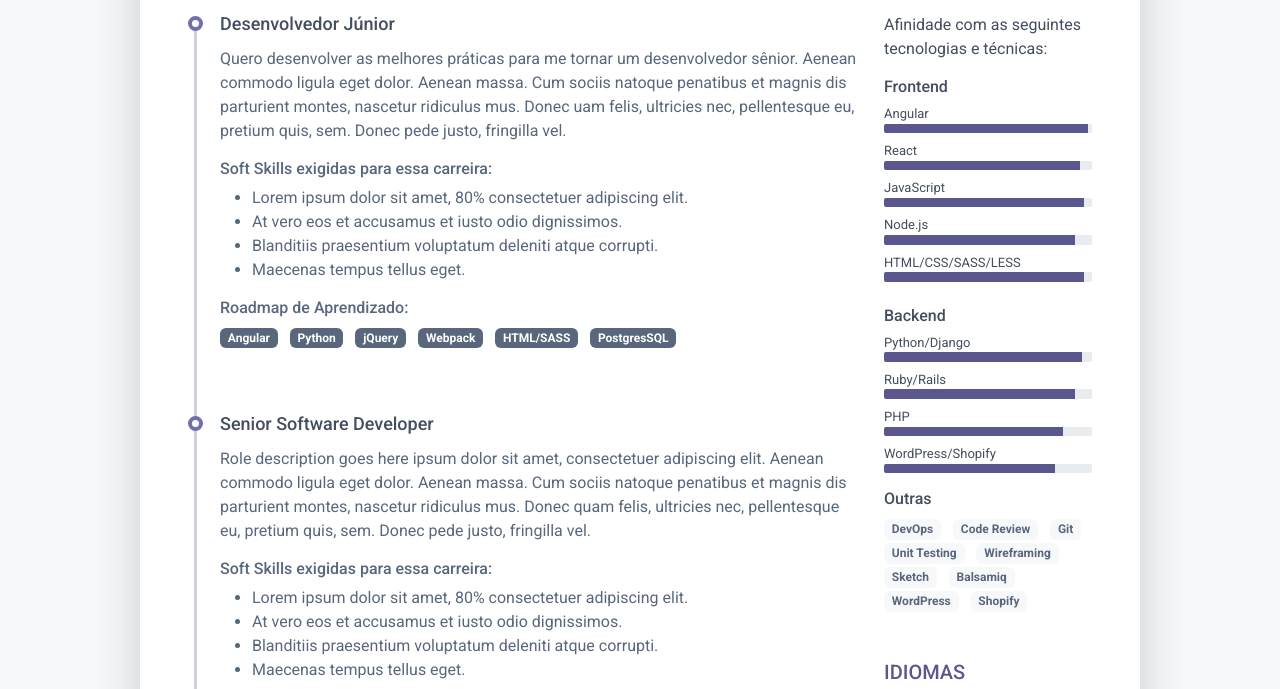
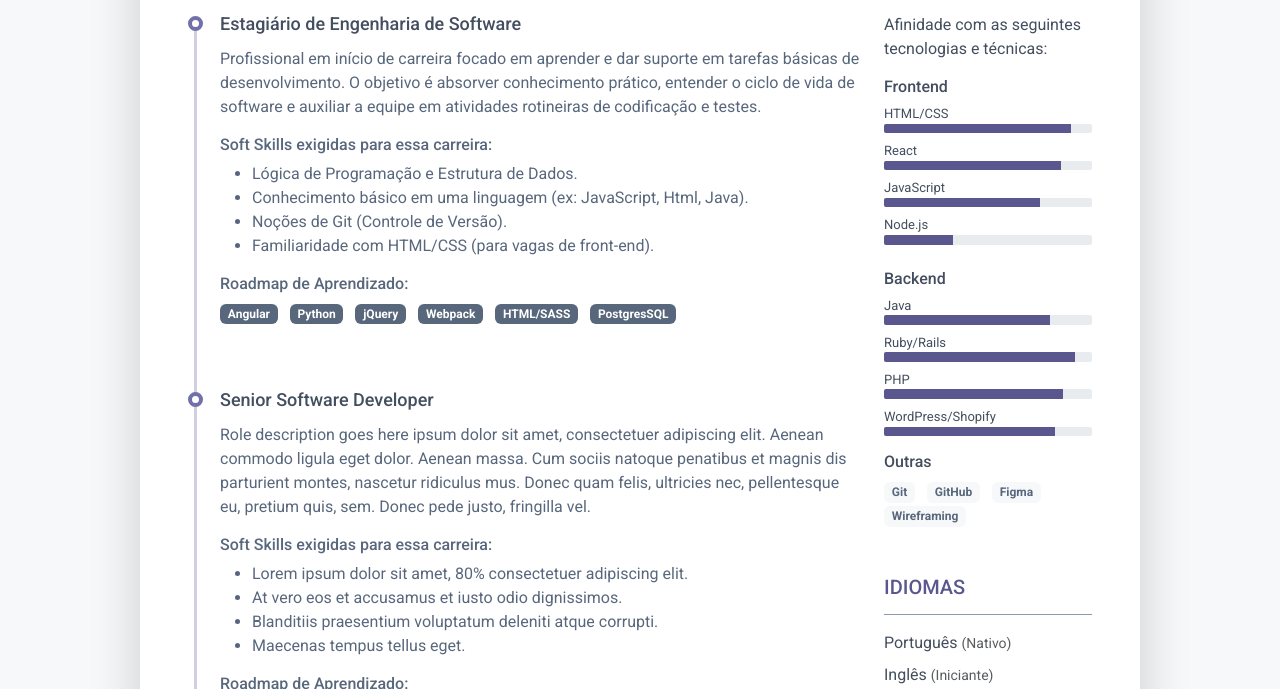
Before and after one commit to ArthurApXbr/Mapa-de-carreira, a plain HTML site: page index.html in a window 1280 px wide. Shown: the part 691-1380 px from the top of the page. Drawn offline with Linux system fonts and the light colour scheme.

Commit message:
update mapa de carreira

```diff
--- a/index.html
+++ b/index.html
@@ -71,7 +71,7 @@
 									<li class="mb-3"><a class="text-link" href="#">
 											<span class="fa-container text-center me-2">
 												<i
-													class="fab fa-linkedin-in fa-fw"></i></span>linkedin.com/in/arthur-aparecido    </a>
+													class="fab fa-linkedin-in fa-fw"></i></span>linkedin.com/in/arthur-aparecido</a>
 									</li>
 									<li class="mb-3">
 										<a class="text-link" href="#">
@@ -112,27 +112,20 @@
 
 										<div class="resume-timeline-item-header mb-2">
 											<div class="d-flex flex-column flex-md-row">
-												<h3 class="resume-position-title font-weight-bold mb-1">Desenvolvedor
-													Júnior
-												</h3>
+												<h3 class="resume-position-title font-weight-bold mb-1">Estagiário de Engenharia de Software</h3>
 											</div>
 										</div>
 										<div class="resume-timeline-item-desc">
-											<p>Quero desenvolver as melhores práticas para me tornar
-												um desenvolvedor sênior. Aenean commodo ligula eget dolor. Aenean massa.
-												Cum sociis natoque penatibus et magnis dis parturient montes, nascetur
-												ridiculus mus. Donec uam felis, ultricies nec, pellentesque eu, pretium
-												quis, sem. Donec
-												pede justo, fringilla vel.</p>
+											<p>Profissional em início de carreira focado em aprender e dar suporte em tarefas básicas de desenvolvimento. O objetivo é absorver conhecimento prático, entender o ciclo de vida de software e auxiliar a equipe em atividades rotineiras de codificação e testes.</p>
 											</p>
 											<h4 class="resume-timeline-item-desc-heading font-weight-bold">
 												Soft Skills exigidas para essa carreira:
 											</h4>
 											<ul>
-												<li>Lorem ipsum dolor sit amet, 80% consectetuer adipiscing elit.</li>
-												<li>At vero eos et accusamus et iusto odio dignissimos.</li>
-												<li>Blanditiis praesentium voluptatum deleniti atque corrupti.</li>
-												<li>Maecenas tempus tellus eget.</li>
+												<li>Lógica de Programação e Estrutura de Dados.</li>
+												<li>Conhecimento básico em uma linguagem (ex: JavaScript, Html, Java).</li>
+												<li>Noções de Git (Controle de Versão).</li>
+												<li>Familiaridade com HTML/CSS (para vagas de front-end).</li>
 											</ul>
 											<h4 class="resume-timeline-item-desc-heading font-weight-bold">
 												Roadmap de Aprendizado:</h4>
@@ -294,10 +287,10 @@
 									<h4 class="resume-skills-cat font-weight-bold">Frontend</h4>
 									<ul class="list-unstyled mb-4">
 										<li class="mb-2">
-											<div class="resume-skill-name">Angular</div>
+											<div class="resume-skill-name">HTML/CSS</div>
 											<div class="progress resume-progress">
 												<div class="progress-bar theme-progress-bar-dark" role="progressbar"
-													style="width: 98%" aria-valuenow="25" aria-valuemin="0"
+													style="width: 90%" aria-valuenow="25" aria-valuemin="0"
 													aria-valuemax="100"></div>
 											</div>
 										</li>
@@ -305,7 +298,7 @@
 											<div class="resume-skill-name">React</div>
 											<div class="progress resume-progress">
 												<div class="progress-bar theme-progress-bar-dark" role="progressbar"
-													style="width: 94%" aria-valuenow="25" aria-valuemin="0"
+													style="width: 85%" aria-valuenow="25" aria-valuemin="0"
 													aria-valuemax="100"></div>
 											</div>
 										</li>
@@ -313,7 +306,7 @@
 											<div class="resume-skill-name">JavaScript</div>
 											<div class="progress resume-progress">
 												<div class="progress-bar theme-progress-bar-dark" role="progressbar"
-													style="width: 96%" aria-valuenow="25" aria-valuemin="0"
+													style="width: 75%" aria-valuenow="25" aria-valuemin="0"
 													aria-valuemax="100"></div>
 											</div>
 										</li>
@@ -322,15 +315,7 @@
 											<div class="resume-skill-name">Node.js</div>
 											<div class="progress resume-progress">
 												<div class="progress-bar theme-progress-bar-dark" role="progressbar"
-													style="width: 92%" aria-valuenow="25" aria-valuemin="0"
-													aria-valuemax="100"></div>
-											</div>
-										</li>
-										<li class="mb-2">
-											<div class="resume-skill-name">HTML/CSS/SASS/LESS</div>
-											<div class="progress resume-progress">
-												<div class="progress-bar theme-progress-bar-dark" role="progressbar"
-													style="width: 96%" aria-valuenow="25" aria-valuemin="0"
+													style="width: 33%" aria-valuenow="25" aria-valuemin="0"
 													aria-valuemax="100"></div>
 											</div>
 										</li>
@@ -341,10 +326,10 @@
 									<h4 class="resume-skills-cat font-weight-bold">Backend</h4>
 									<ul class="list-unstyled">
 										<li class="mb-2">
-											<div class="resume-skill-name">Python/Django</div>
+											<div class="resume-skill-name">Java</div>
 											<div class="progress resume-progress">
 												<div class="progress-bar theme-progress-bar-dark" role="progressbar"
-													style="width: 95%" aria-valuenow="25" aria-valuemin="0"
+													style="width: 80%" aria-valuenow="25" aria-valuemin="0"
 													aria-valuemax="100"></div>
 											</div>
 										</li>
@@ -378,20 +363,13 @@
 								<div class="resume-skill-item">
 									<h4 class="resume-skills-cat font-weight-bold">Outras</h4>
 									<ul class="list-inline">
-										<li class="list-inline-item"><span class="badge badge-light">DevOps</span></li>
-										<li class="list-inline-item"><span class="badge badge-light">Code Review</span>
+										<li class="list-inline-item"><span class="badge badge-light">Git</span></li>
+										<li class="list-inline-item"><span class="badge badge-light">GitHub</span>
 										</li>
-										<li class="list-inline-item"><span class="badge badge-light">Git</span></li>
-										<li class="list-inline-item"><span class="badge badge-light">Unit Testing</span>
-										</li>
+										<li class="list-inline-item"><span class="badge badge-light">Figma</span></li>
 										<li class="list-inline-item"><span class="badge badge-light">Wireframing</span>
 										</li>
-										<li class="list-inline-item"><span class="badge badge-light">Sketch</span></li>
-										<li class="list-inline-item"><span class="badge badge-light">Balsamiq</span>
-										</li>
-										<li class="list-inline-item"><span class="badge badge-light">WordPress</span>
-										</li>
-										<li class="list-inline-item"><span class="badge badge-light">Shopify</span></li>
+
 									</ul>
 								</div>
 							</div>
@@ -406,9 +384,7 @@
 									</li>
 									<li class="mb-2 align-middle"><span
 											class="resume-lang-name font-weight-bold">Inglês</span> <small
-											class="text-muted font-weight-normal">(Técnico)</small></li>
-									<li><span class="resume-lang-name font-weight-bold">Espanhol</span> <small
-											class="text-muted font-weight-normal">(Profissional)</small></li>
+											class="text-muted font-weight-normal">(Iniciante)</small></li>
 								</ul>
 							</div>
 						</section>
```
